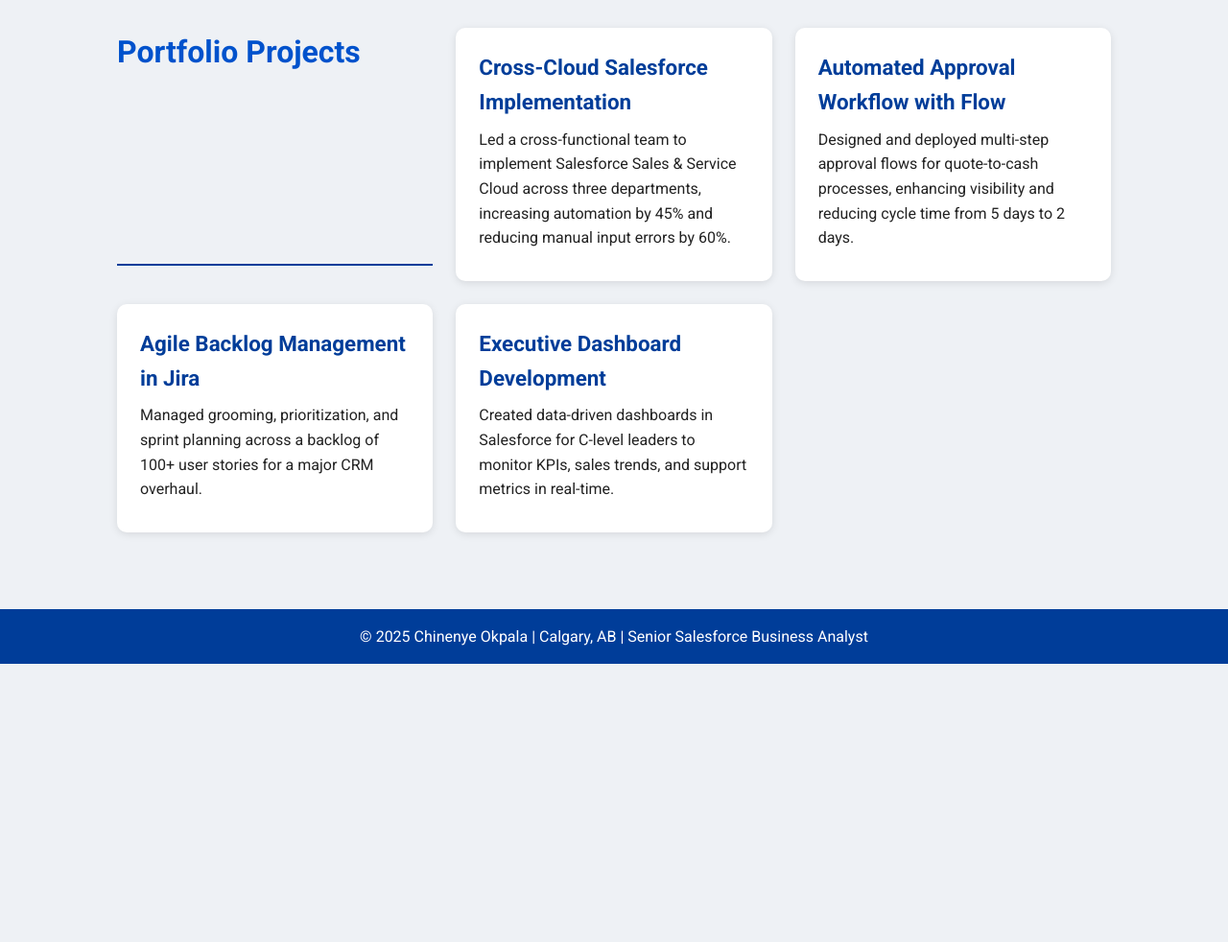
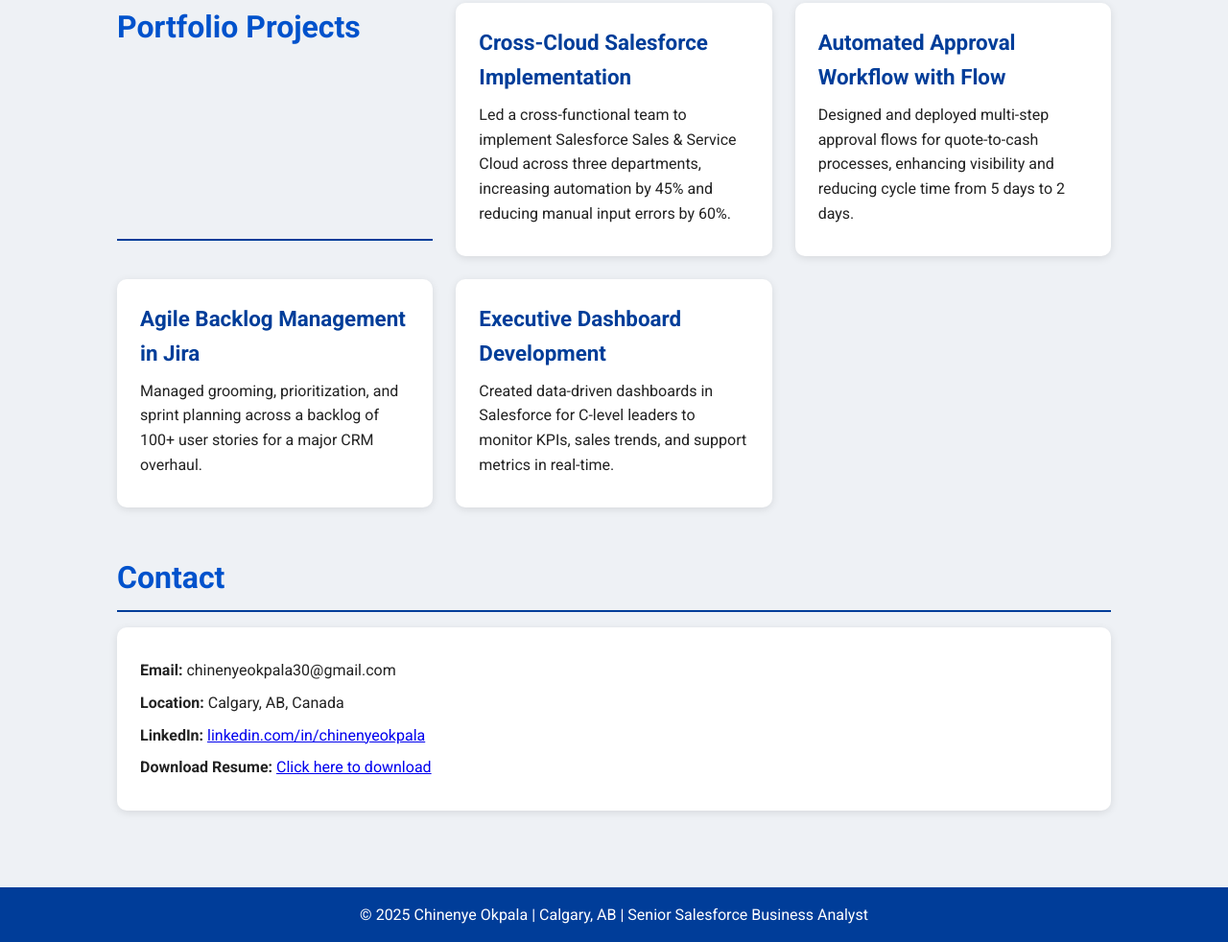
Before and after one commit to chinenyeokpala/Chinny, a plain HTML site: page index.html in a window 1280 px wide. Shown: the part 754-1736 px from the top of the page at 96% size. Before the commit the page ends 1446 px from the top, so only its background shows below. Drawn offline with Linux system fonts and the light colour scheme.

Commit message:
Update index.html

```diff
--- a/index.html
+++ b/index.html
@@ -1,4 +1,4 @@
-!DOCTYPE html>
+<!DOCTYPE html>
 <html lang="en">
 <head>
   <meta charset="UTF-8">
@@ -91,6 +91,22 @@
       margin-bottom: 0.5rem;
     }
 
+    .contact {
+      margin-top: 3rem;
+    }
+
+    .contact-info {
+      background-color: #fff;
+      padding: 1.5rem;
+      border-radius: 10px;
+      box-shadow: 0 2px 8px rgba(0, 0, 0, 0.1);
+    }
+
+    .contact-info p {
+      font-size: 1rem;
+      margin: 0.5rem 0;
+    }
+
     footer {
       text-align: center;
       padding: 1rem;
@@ -163,6 +179,16 @@
 
       <!-- Add future project cards here -->
     </section>
+
+    <section class="contact">
+      <h2 class="section-title">Contact</h2>
+      <div class="contact-info">
+        <p><strong>Email:</strong> chinenyeokpala30@gmail.com</p>
+        <p><strong>Location:</strong> Calgary, AB, Canada</p>
+        <p><strong>LinkedIn:</strong> <a href="https://www.linkedin.com/in/chinenyeokpala" target="_blank">linkedin.com/in/chinenyeokpala</a></p>
+        <p><strong>Download Resume:</strong> <a href="resume.pdf" download>Click here to download</a></p>
+      </div>
+    </section>
   </div>
 
   <footer>
```
